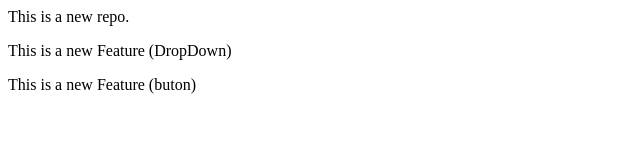
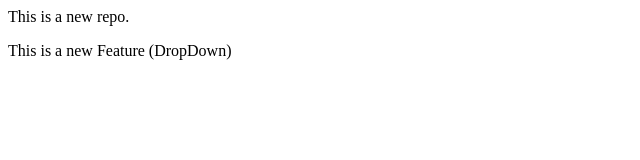
Before and after one commit to 10Vaibhav/Local_Repo, a plain HTML site: page index.html in a window 1280 px wide. Shown: the whole page, without its empty margins (0-640 px from the left). Drawn offline with Linux system fonts and the light colour scheme.

Commit message:
Delete Button

```diff
--- a/index.html
+++ b/index.html
@@ -1,5 +1,3 @@
 <p> This is a new repo.</p>
 
 <p> This is a new Feature (DropDown)</p>
-
-<p> This is a new Feature (buton)</p>
```
